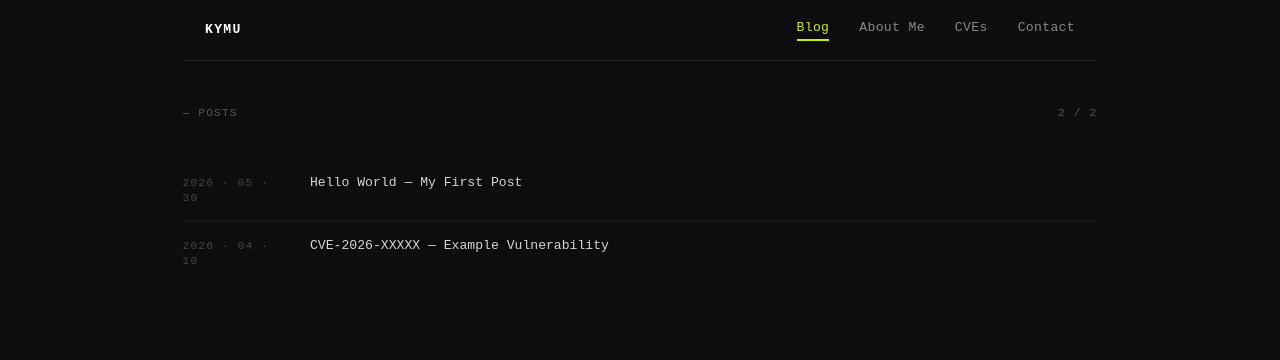
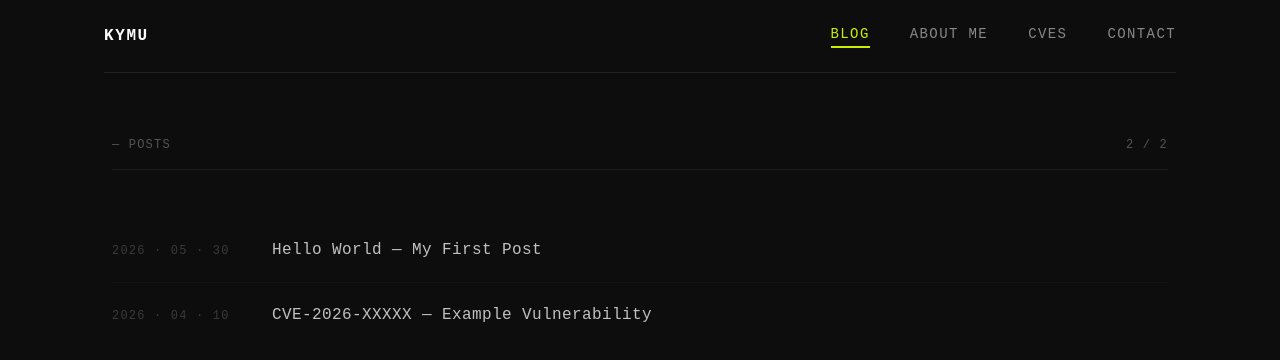
Before and after one commit to K3S3l7/my-blog, a Next.js app: page /my-blog/ in a window 1280 px wide. Shown: the top 360 px of the page. Built offline with nearby package versions, Linux system fonts and the light colour scheme.

Commit message:
Wider layout, bigger fonts, spacious post list matching Voorivex style

```diff
--- a/app/globals.css
+++ b/app/globals.css
@@ -13,8 +13,8 @@ body {
   background-color: #0d0d0d;
   color: #d4d4d4;
   font-family: "Courier New", Courier, monospace;
-  font-size: 15px;
-  line-height: 1.6;
+  font-size: 16px;
+  line-height: 1.7;
 }
 
 a {
--- a/app/layout.tsx
+++ b/app/layout.tsx
@@ -15,9 +15,9 @@ export default function RootLayout({
   return (
     <html lang="en">
       <body className="bg-[#0d0d0d] text-[#d4d4d4] min-h-screen font-mono">
-        <div className="max-w-5xl mx-auto px-6">
+        <div className="max-w-6xl mx-auto px-10">
           <Navbar />
-          <main className="py-12">{children}</main>
+          <main className="py-16 px-2">{children}</main>
         </div>
       </body>
     </html>
--- a/app/page.tsx
+++ b/app/page.tsx
@@ -19,22 +19,22 @@ const posts = [
 export default function BlogPage() {
   return (
     <div>
-      <div className="flex items-center justify-between mb-10 text-xs text-[#555] tracking-widest uppercase">
+      <div className="flex items-center justify-between mb-12 text-xs text-[#555] tracking-widest uppercase border-b border-[#1a1a1a] pb-4">
         <span>— Posts</span>
         <span>{posts.length} / {posts.length}</span>
       </div>
 
-      <ul className="space-y-0 divide-y divide-[#1a1a1a]">
+      <ul className="divide-y divide-[#141414]">
         {posts.map((post) => (
           <li key={post.slug}>
             <Link
               href={`/blog/${post.slug}`}
-              className="flex items-baseline gap-6 py-4 group hover:bg-[#111] px-2 -mx-2 transition-colors"
+              className="flex items-baseline gap-8 py-5 group hover:bg-[#0f0f0f] px-3 -mx-3 transition-colors"
             >
-              <span className="text-xs text-[#444] w-28 shrink-0 tracking-widest">
+              <span className="text-xs text-[#3a3a3a] w-32 shrink-0 tracking-widest font-mono">
                 {post.date}
               </span>
-              <span className="text-[#d4d4d4] group-hover:text-[#c8f000] transition-colors text-sm">
+              <span className="text-[#c0c0c0] group-hover:text-[#c8f000] transition-colors text-base tracking-wide">
                 {post.title}
               </span>
             </Link>
--- a/components/Navbar.tsx
+++ b/components/Navbar.tsx
@@ -13,18 +13,18 @@ export default function Navbar() {
   const pathname = usePathname();
 
   return (
-    <header className="border-b border-[#222] px-6 py-5 flex items-center justify-between max-w-5xl mx-auto w-full">
-      <Link href="/" className="text-white font-bold tracking-widest text-sm uppercase hover:text-[#c8f000] transition-colors">
+    <header className="border-b border-[#222] py-6 flex items-center justify-between w-full">
+      <Link href="/" className="text-white font-bold tracking-widest text-base uppercase hover:text-[#c8f000] transition-colors">
         Kymu
       </Link>
-      <nav className="flex gap-8">
+      <nav className="flex gap-10">
         {navLinks.map(({ href, label }) => {
           const active = pathname === href;
           return (
             <Link
               key={href}
               href={href}
-              className={`text-sm tracking-wide transition-colors border-b-2 pb-0.5 ${
+              className={`text-sm tracking-widest uppercase transition-colors border-b-2 pb-0.5 ${
                 active
                   ? "text-[#c8f000] border-[#c8f000]"
                   : "text-[#888] border-transparent hover:text-[#d4d4d4]"
```
